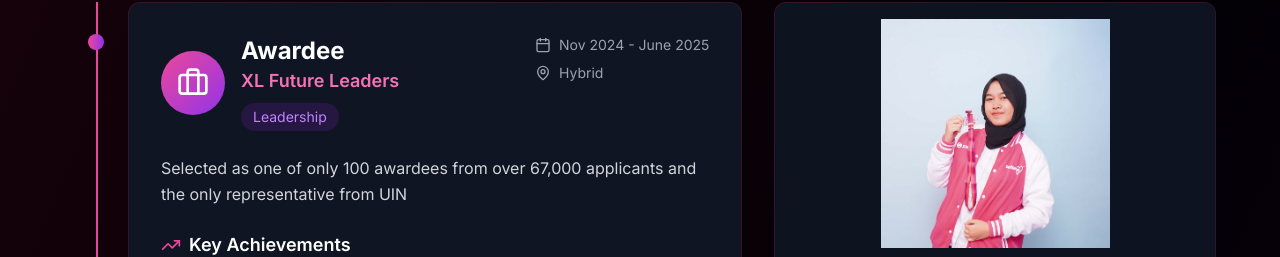
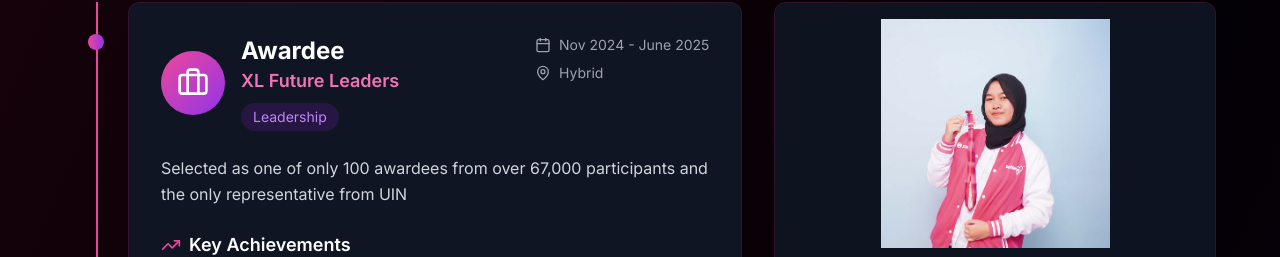
Before and after one commit to zahrazakila/zahra-portfolio, a Next.js app: page / in a window 1280 px wide. Shown: the part 1930-2187 px from the top of the page. Built offline with nearby package versions, Linux system fonts and the light colour scheme.

Commit message:
update exp

```diff
--- a/src/app/components/experience-section.tsx
+++ b/src/app/components/experience-section.tsx
@@ -13,7 +13,7 @@ const experienceData = [
     period: "Nov 2024 - June 2025",
     type: "Leadership",
     description:
-      "Selected as one of only 100 awardees from over 67,000 applicants and the only representative from UIN",
+      "Selected as one of only 100 awardees from over 67,000 participants and the only representative from UIN",
     achievements: [
       "Gained practical skills in leadership, entrepreneurship, and design thinking",
       "Completed collaborative innovation projects with diverse team members",
```
